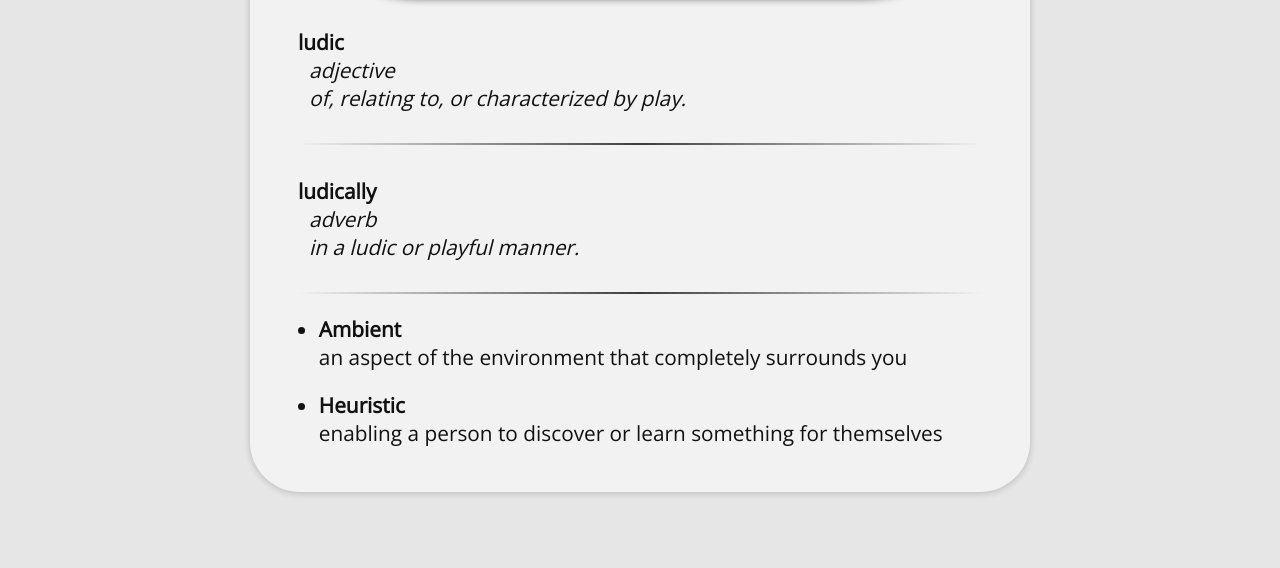
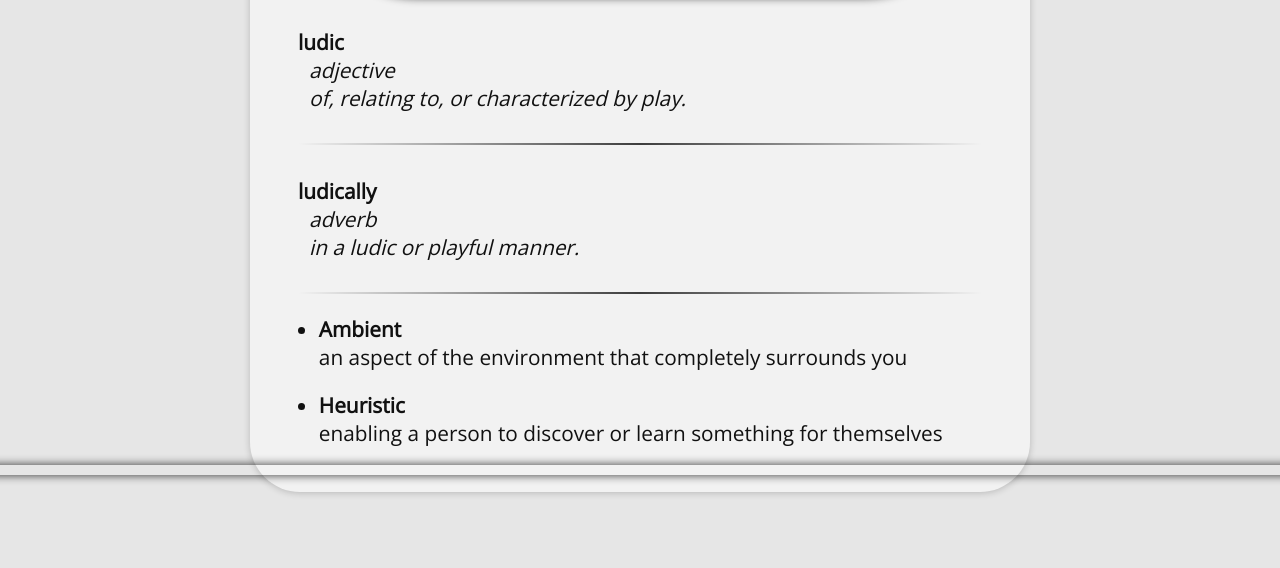
Before and after one commit to jeffnyman/ludic-historian-web, a website: page src/index.html in a window 1280 px wide. Shown: the part 334-902 px from the top of the page. Drawn offline with nearby package versions, Linux system fonts and the light colour scheme; files that its build step writes are made by us from their sources.

Commit message:
Cosmetic updates for overall look.

```diff
--- a/src/sass/_contents.scss
+++ b/src/sass/_contents.scss
@@ -63,6 +63,29 @@ html {
 body {
   position: relative;
   overscroll-behavior-y: none;
+
+  // Top and Bottom shadow bar
+  &::before {
+    position: fixed;
+    content: "";
+    z-index: 100;
+    top: -10px;
+    left: -10px;
+    width: 110%;
+    height: 10px;
+    box-shadow: 0 0px 10px rgba(0, 0, 0, 0.8);
+  }
+
+  &::after {
+    position: fixed;
+    content: "";
+    z-index: 100;
+    bottom: -9px;
+    left: -10px;
+    width: 110%;
+    height: 10px;
+    box-shadow: 0 0px 10px rgba(0, 0, 0, 0.8);
+  }
 }
 
 body::-webkit-scrollbar {
@@ -110,6 +133,31 @@ article {
 
     letter-spacing: 0.08em;
     word-spacing: 0.16em;
+  }
+
+  // Corners Styling
+  position: relative;
+
+  &:after,
+  &:before {
+    position: absolute;
+    content: "";
+    top: -25px;
+    height: 50px;
+    width: 100px;
+    //background: #e6e6e6;
+    @include color-var(background-color, surface1);
+    box-shadow: 0 5px 8px -7px hsla(0, 0%, 0%, 0.5);
+  }
+
+  &:after {
+    left: -50px;
+    transform: rotate(-45deg);
+  }
+
+  &:before {
+    right: -50px;
+    transform: rotate(45deg);
   }
 }
 
```
